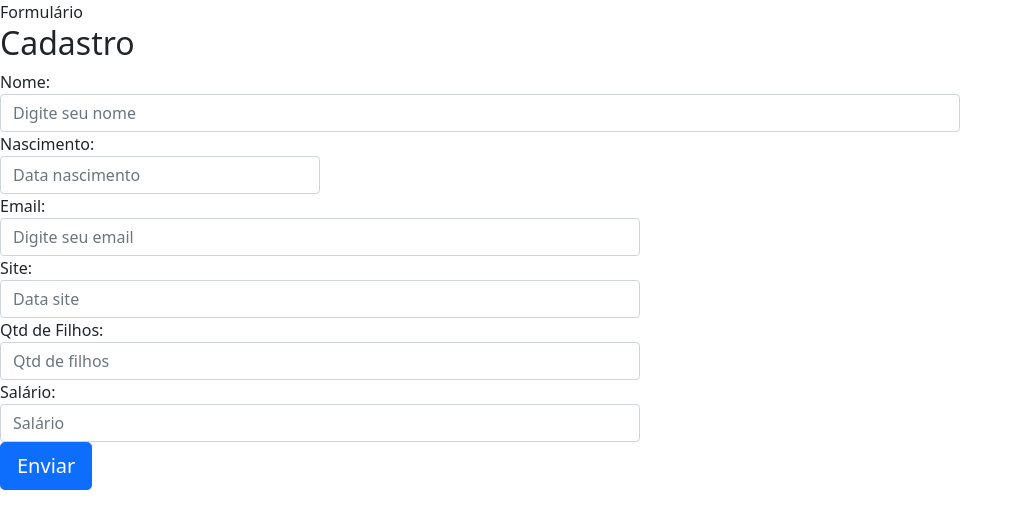
After one commit to antoniojpsalves/curso-php, a PHP site: page /formulario/formulario.php in a window 1280 px wide. The commit adds this page. Shown: the top 529 px of the page, without its empty margins (0-1023 px from the left). Run offline with PHP 8.4, Linux system fonts and the light colour scheme; data that the repository does not hold is empty.

Commit message:
Conclusão do módulo de formulários

```diff
--- /dev/null
+++ b/formulario/formulario.php
@@ -0,0 +1,116 @@
+<link href="https://cdn.jsdelivr.net/npm/bootstrap@5.0.2/dist/css/bootstrap.min.css" rel="stylesheet" integrity="sha384-EVSTQN3/azprG1Anm3QDgpJLIm9Nao0Yz1ztcQTwFspd3yD65VohhpuuCOmLASjC" crossorigin="anonymous">
+
+<div class="titulo">Formulário</div>
+
+<h2>Cadastro</h2>
+
+<?php
+if(count($_POST) > 0) {
+    // isset($_POST['nome'])
+
+    $erros = [];
+
+    //Validando nome: campo obrigatório
+    if(!filter_input(INPUT_POST, "nome")) {
+        $erros['nome'] = 'Nome é um campo obrigatório';
+    }
+
+    //Validando o formato da data de nasc: campo não obrigatório
+    if(filter_input(INPUT_POST, 'nascimento')) {
+        $data = DateTime::createFromFormat('d/m/Y', $_POST['nascimento']);
+        if(!$data) {
+            $erros['nascimento'] = "Data deve estar no padrão dd/mm/aaaa";
+        }
+    }
+
+    //Validando email usando o filtro do próprio php
+    if(!filter_var($_POST['email'], FILTER_VALIDATE_EMAIL)) {
+        $erros['email'] = "Email inválido!";
+    }
+
+    //Validando a url enviada usando outro filtro do php
+    if(!filter_var($_POST['site'], FILTER_VALIDATE_URL)) {
+        $erros['site'] = "Site Inválido : incluir https://";
+    }
+
+    $filhosConfig = ["options" => ["min_range" => 0, "max_range" => 20]];
+
+    //Validando quantidade de filhos usando o filtro do php e passando um parâmetro de range min/max
+    if(!filter_var($_POST['filhos'], FILTER_VALIDATE_INT, $filhosConfig) && $_POST['filhos'] != 0) {
+        $erros['filhos'] = "Quantidades de filhos inválida";
+    }
+
+    $salarioConfig = ["options" => ["decimal" => ',']];
+
+    //Validando o salário usando o filtro do php e passando um parametro para a formatação
+    if(!filter_var($_POST['salario'], FILTER_VALIDATE_FLOAT, $salarioConfig)) {
+        $erros['salario'] = "Salário inválido.";
+    }
+}
+
+
+?>
+
+<form action="#" method="post">
+    <div class="form-row">
+        <div class="form-group col-md-9">
+            <label for="nome">Nome:</label>
+            <input type="text" name="nome" id="nome" placeholder="Digite seu nome" class="form-control <?= isset($erros['nome']) ? 'is-invalid' :'' ?>"
+            <?php if(isset($_POST['nome'])){ echo "value=".$_POST['nome'] .'';}?> >
+
+            <div class="invalid-feedback">
+                <?= $erros['nome'] ?>
+            </div>
+        </div>
+        <div class="form-group col-md-3">
+            <label for="nascimento">Nascimento:</label>
+            <input type="text" name="nascimento" id="nascimento" placeholder="Data nascimento" class="form-control <?= isset($erros['nascimento']) ? 'is-invalid' :'' ?>"
+            <?php if(isset($_POST['nascimento'])){ echo "value=".$_POST['nascimento'] .'';}?>>
+
+            <div class="invalid-feedback">
+                <?= $erros['nascimento'] ?>
+            </div>
+        </div>
+    </div>
+    <div class="form-row">
+        <div class="form-group col-md-6">
+            <label for="email">Email:</label>
+            <input type="email" name="email" id="email" placeholder="Digite seu email" class="form-control <?= isset($erros['email']) ? 'is-invalid' :'' ?>"
+            <?php if(isset($_POST['email'])){ echo "value=".$_POST['email'] .'';}?>>
+
+            <div class="invalid-feedback">
+                <?= $erros['email'] ?>
+            </div>
+        </div>
+        <div class="form-group col-md-6">
+            <label for="site">Site:</label>
+            <input type="text" name="site" id="site" placeholder="Data site" class="form-control <?= isset($erros['site']) ? 'is-invalid' :'' ?>"
+            <?php if(isset($_POST['site'])){ echo "value=".$_POST['site'] .'';}?>>
+
+            <div class="invalid-feedback">
+                <?= $erros['site']?>
+            </div>
+        </div>
+    </div>
+    <div class="form-row">
+        <div class="form-group col-md-6">
+            <label for="filhos">Qtd de Filhos:</label>
+            <input type="number" name="filhos" id="filhos" placeholder="Qtd de filhos" class="form-control <?= isset($erros['filhos']) ? 'is-invalid' :'' ?>"
+            <?php if(isset($_POST['filhos'])){ echo "value=".$_POST['filhos'] .'';}?>>
+
+            <div class="invalid-feedback">
+                <?= $erros['filhos'] ?>
+            </div>
+        </div>
+        <div class="form-group col-md-6">
+            <label for="salario">Salário:</label>
+            <input type="text" name="salario" id="salario" placeholder="Salário" class="form-control <?= isset($erros['salario']) ? 'is-invalid' :'' ?>"
+            <?php if(isset($_POST['salario'])){ echo "value=".$_POST['salario'] .'';}?>>
+
+            <div class="invalid-feedback">
+                <?= $erros['salario'] ?>
+            </div>
+        </div>
+    </div>
+    <button class="btn btn-primary btn-lg">Enviar</button>
+</form>
--- a/menu.php
+++ b/menu.php
@@ -161,4 +161,10 @@
             <li><a href="exercicio.php?dir=api&file=download">Download de Arquivos</a></li>
         </ul>
     </div>
+    <div class="modulo roxo">
+        <h3>14. Formulário</h3>
+        <ul>
+            <li><a href="exercicio.php?dir=formulario&file=formulario">Formulário</a></li>
+        </ul>
+    </div>
 </nav>
```
